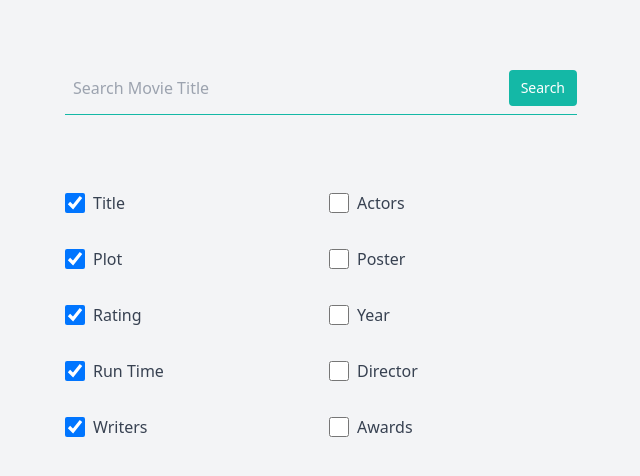
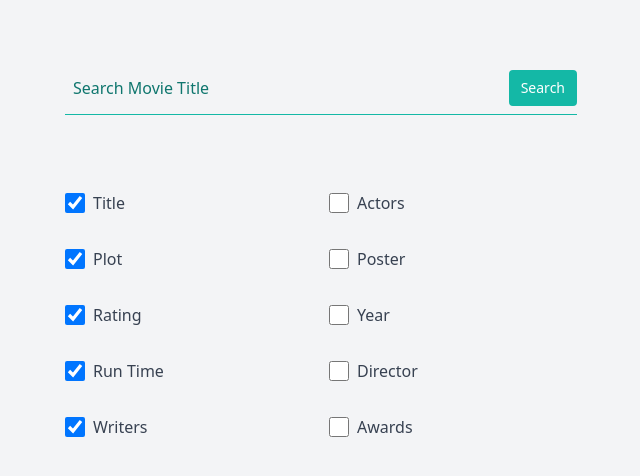
Before and after one commit to gjudilla/movie-machine, a plain HTML site: page index.html in a window 1280 px wide. Shown: the part 98-574 px from the top of the page, without its empty margins (319-959 px from the left). Drawn offline with nearby package versions, Linux system fonts and the light colour scheme.

Commit message:
added Tailwind and did some styling

```diff
--- a/index.html
+++ b/index.html
@@ -16,7 +16,7 @@
   <!-- Search Bar -->
   <div class="max-w-xl mx-auto p-8">
     <div class="flex items-center border-b border-teal-500 py-2">
-      <input class="appearance-none bg-transparent border-none w-full text-gray-700 mr-3 py-1 px-2 leading-tight focus:outline-none" type="text" placeholder="Search Movie Title" aria-label="Movie title">
+      <input class="appearance-none bg-transparent border-none w-full text-gray-700 mr-3 py-1 px-2 leading-tight focus:outline-none placeholder-teal-700" type="text" placeholder="Search Movie Title" aria-label="Movie title">
       <button class="flex-shrink-0 bg-teal-500 hover:bg-teal-700 border-teal-500 hover:border-teal-700 text-sm border-4 text-white py-1 px-2 rounded" type="button">
         Search
       </button>
```
